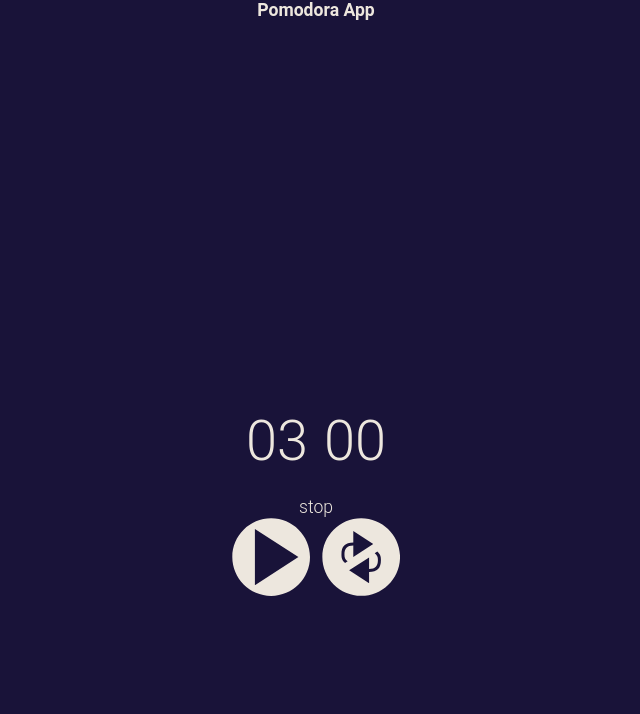
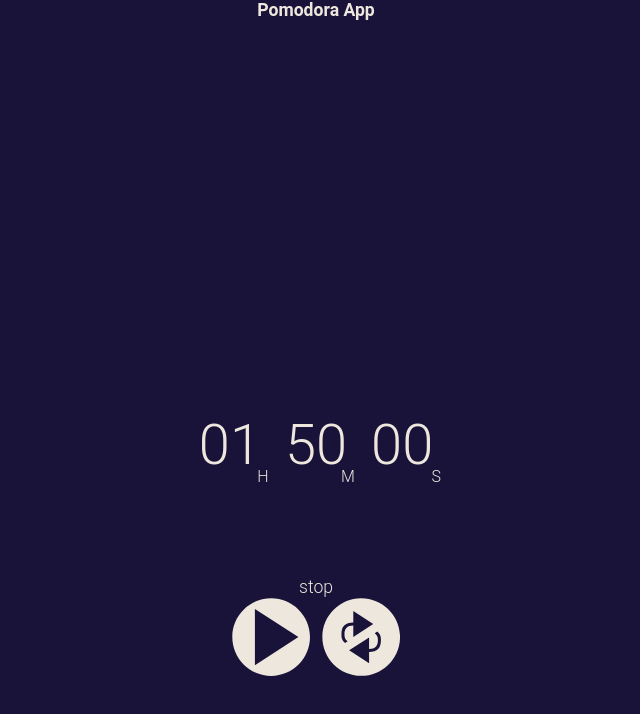
Before and after one commit to k-flynn-webdev/app-pomodoro, a Vue app in the folder front/: page / in a window 1280 px wide. Shown: the top 714 px of the page, without its empty margins (324-964 px from the left). Built offline with nearby package versions, Linux system fonts and the light colour scheme.

Commit message:
tweaking how the text is placed

```diff
--- a/front/src/components/c_time_bg.vue
+++ b/front/src/components/c_time_bg.vue
@@ -27,24 +27,42 @@
 
 			<div class="row">
 
-				<p
+				<div
 					v-if=hasHours
-					class="header hours">
+					class="number">
 
+					<p class="value hours header">
 							{{ getHours }}
 					</p>
-				<p
+
+					<p class="hrs">H</p>
+
+				</div>
+
+				<div
 					v-if=hasMins
-					class="header mins">
+					class="number">
 
+					<p class="value mins header">
 							{{ getMins }}
 					</p>
-				<p
+
+					<p class="mns">M</p>
+
+				</div>
+
+				<div
 					v-if=hasSeconds
-					class="header seconds">
+					class="number">
 
+					<p class="value seconds header">
 							{{ getSeconds }}
 					</p>
+
+					<p class="secs">S</p>
+
+				</div>
+
 
 			</div>
 
@@ -213,26 +231,41 @@ export default {
 
 	.hours,.mins,.seconds {
 		display: inline-block;
-		margin: .5rem;
+		margin: .75rem;
+	}
+
+	.number {
+		display: inline-block;
+		position: relative;
+	}
+
+	.hrs,.mns,.secs{
+		display: inline-block;
+		position: absolute;
+		z-index: 1;
+		bottom: 5%;
+		right: 5%;
 	}
 
 	.hide {
 		/*opacity: 0;*/
 	}
 
-	/*.timer-tick div{
-		animation: anim-timer-ticker 1s;
+	.value {
+		animation: anim-value-tick .3s;
+	}
+
+	@keyframes anim-value-tick {
+		0% {
+			transform: scale(.8);
+		}
+		70% {
+			transform: scale(1.05);
+		}
+		100% {
+			transform: scale(1);
+		}
 	}
 
 
-	@keyframes anim-timer-ticker {
-		0% {
-			transform: translateX(0);
-		}
-		100% {
-			transform: translateX(100%);
-		}
-	}*/
-
-
 </style>
--- a/front/src/views/Home.vue
+++ b/front/src/views/Home.vue
@@ -41,7 +41,7 @@ export default {
 		return {
 			app : {
 				time : 0,
-				timer : 3*60,
+				timer : 110*60,
 				mode : 'stop',
 			},
 		}
@@ -91,7 +91,7 @@ export default {
 		position: absolute;
 		z-index: 5;
 		left: 0;
-		bottom:25%;
+		bottom:15%;
 		width: 100%;
 		/*height: 30vh;*/
 		text-align: center;
```
Lines whose indentation alone changed are shown as unchanged.
